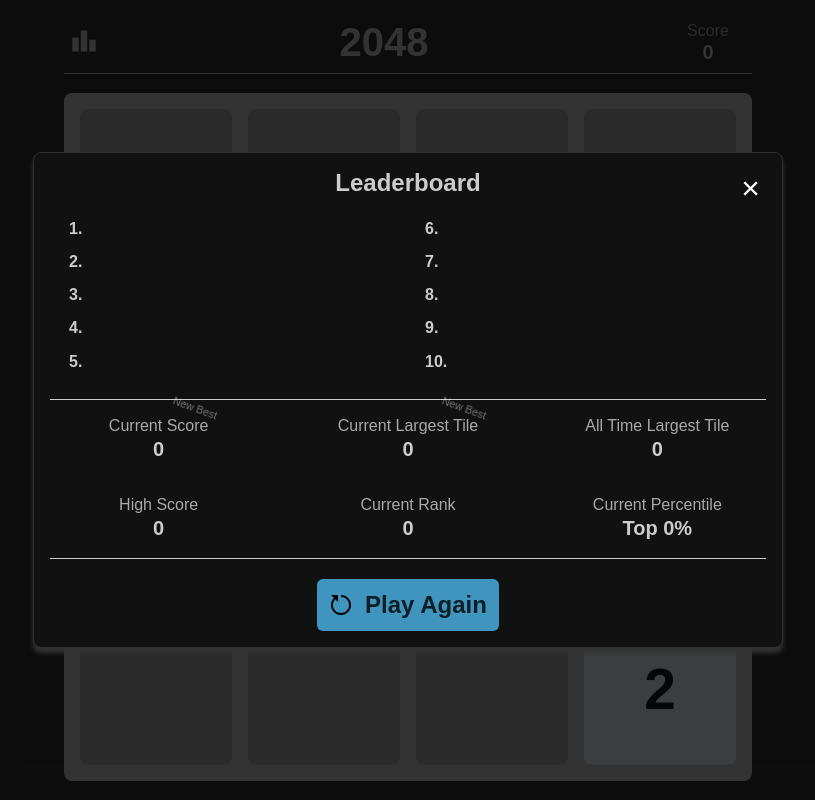
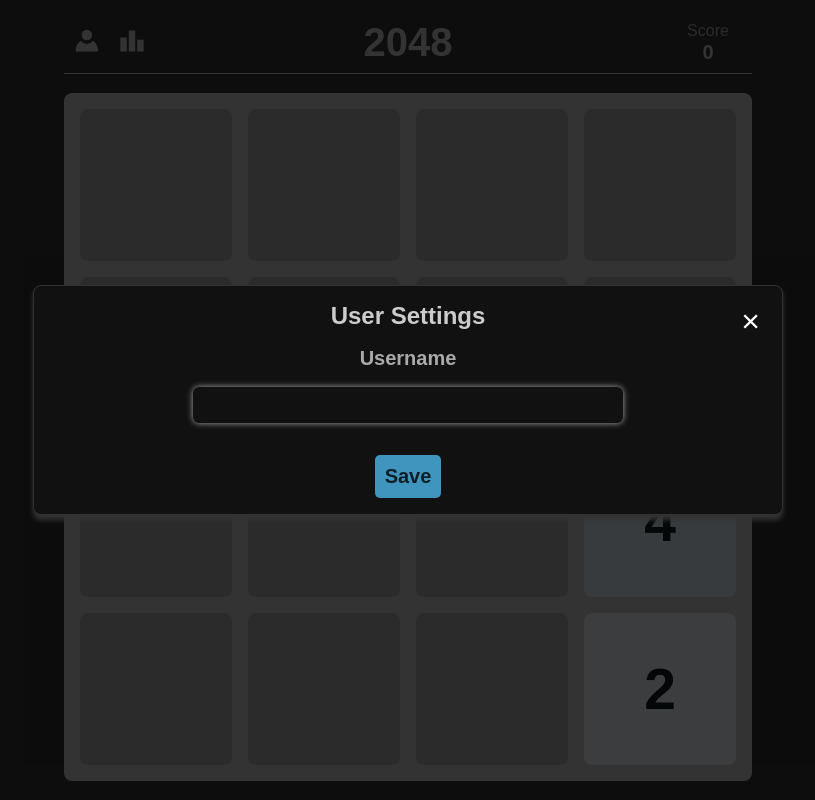
Before and after one commit to apark9897/2048demo, a website with bundled scripts: page client/public/index.html in a window 1280 px wide. Both pictures are taken after a click on the button 316 px from the left and 42 px from the top of the page. Shown: the whole page, without its empty margins (232-1047 px from the left). Built offline with nearby package versions, Linux system fonts and the light colour scheme; files whose address does not match are found by name.

Commit message:
add user settings modal

```diff
--- a/client/public/index.html
+++ b/client/public/index.html
@@ -13,6 +13,17 @@
 
 <body>
   <header class="header">
+    <button data-settings-btn class="icon-btn">
+      <svg xmlns="http://www.w3.org/2000/svg" viewBox="-120 -50 592.615 592.615"
+        enable-background="new 0 0 472.615 472.615">
+        <circle cx="236.308" cy="117.504" r="111.537" />
+        <g>
+          <path d="M369,246.306c-1.759-1.195-5.297-3.493-5.297-3.493c-28.511,39.583-74.993,65.402-127.395,65.402
+			c-52.407,0-98.894-25.825-127.404-65.416c0,0-2.974,1.947-4.451,2.942C41.444,288.182,0,360.187,0,441.87v24.779h472.615V441.87
+			C472.615,360.549,431.538,288.822,369,246.306z" />
+        </g>
+      </svg>
+    </button>
     <button data-stats-btn class="icon-btn">
       <svg xmlns="http://www.w3.org/2000/svg" enable-background="new 0 0 24 24" viewBox="0 0 24 24">
         <rect fill="none" height="24" width="24" />
@@ -30,6 +41,29 @@
     </div>
   </header>
   <div id="game-board"></div>
+  <template data-settings-modal-template>
+    <div class="modal" data-modal role="dialog" aria-labelledby="settingsModalTitle">
+      <button aria-label="Close" class="modal-close-btn" data-modal-close>&times;</button>
+      <header class="modal-header">
+        <h2 id="settingsModalTitle" class="modal-title">User Settings</h2>
+      </header>
+      <div class="modal-body">
+        <div class="modal-section">
+          <div class="settings-form-section">
+            <form action="" method="" class="settings-form">
+              <div class="settings-form-group">
+                <label for="username" class="settings-form-label">Username</label>
+                <input type="text" name="username" id="username" class="settings-form-input">
+              </div>
+            </form>
+          </div>
+          <div class="settings-bottom-section">
+            <button aria-label="Save" class="settings-save-btn">Save</button>
+          </div>
+        </div>
+      </div>
+    </div>
+  </template>
   <template data-stats-modal-template>
     <div class="modal stat-modal" data-modal role="dialog" aria-labelledby="statsModalTitle">
       <button aria-label="Close" class="modal-close-btn" data-modal-close>&times;</button>
--- a/client/public/script.js
+++ b/client/public/script.js
@@ -13,6 +13,7 @@
 const stats = new Stats(playerId);
 const statsModal = setupStatsModal();
 setupReplayButton(statsModal.modalContainer);
+const settingsModal = setupSettingsModal();
 const grid = new Grid(gameBoard);
 
 grid.randomEmptyCell().tile = new Tile(gameBoard);
@@ -280,3 +281,19 @@
     grid.randomEmptyCell().tile = new Tile(gameBoard);
   })
 }
+
+function setupSettingsModal() {
+  const settingsBtn = document.querySelector("[data-settings-btn]");
+  settingsBtn.addEventListener("click", () => {
+    settingsModal.show()
+  })
+  return new Modal(
+    document.querySelector("[data-settings-modal-template]"),
+    {
+      onOpen: modal => {
+        stopInput()
+      },
+      onClose: () => setupInput(),
+    }
+  )
+}
--- a/client/public/styles.css
+++ b/client/public/styles.css
@@ -349,3 +349,75 @@
   background-color: hsl(200, 50%, 40%);
   color: hsl(200, 50%, 5%);
 }
+
+.settings-bottom-section {
+  margin-top: 1.25em;
+  display: flex;
+  align-items: center;
+  justify-content: center;
+}
+
+.settings-form-section {
+  display: flex;
+  justify-content: center;
+}
+
+.settings-form {
+  width: 60%;
+  text-align: center;
+}
+
+.settings-form-group {
+  margin: 0;
+}
+
+.settings-form-label {
+  display: block;
+  position: relative;
+  font-size: max(2.5vmin, 15px);
+  font-weight: 600;
+  color: var(--text-color-dark);
+  text-align: center;
+  line-height: 1.2;
+  padding-bottom: .25em;
+}
+
+.settings-form-input {
+  display: block;
+  border: 0;
+  border-radius: .25em;
+  background-color: var(--modal-background-color);
+  color: var(--text-color-light);
+  font-weight: 600;
+  font-size: max(3vmin, 18px);
+  outline: none;
+  box-shadow: 0 0 .25em var(--text-color-dark);
+  line-height: inherit;
+  margin: .5em auto;
+  text-align: center;
+  width: 100%;
+}
+
+.settings-save-btn {
+  background-color: hsl(200, 50%, 50%);
+  color: hsl(200, 50%, 10%);
+  fill: currentColor;
+  border: none;
+  padding: .5em;
+  font-size: max(2.5vmin, 16px);
+  font-weight: bold;
+  border-radius: .25em;
+  transition: 150ms ease-in-out;
+  cursor: pointer;
+  display: flex;
+  align-items: center;
+  justify-content: center;
+  position: relative;
+  z-index: 1;
+}
+
+.settings-save-btn:hover,
+.settings-save-btn:focus {
+  background-color: hsl(200, 50%, 40%);
+  color: hsl(200, 50%, 5%);
+}
```
Also changed, not shown: client/routes/stats.js (+4 -4 lines).
